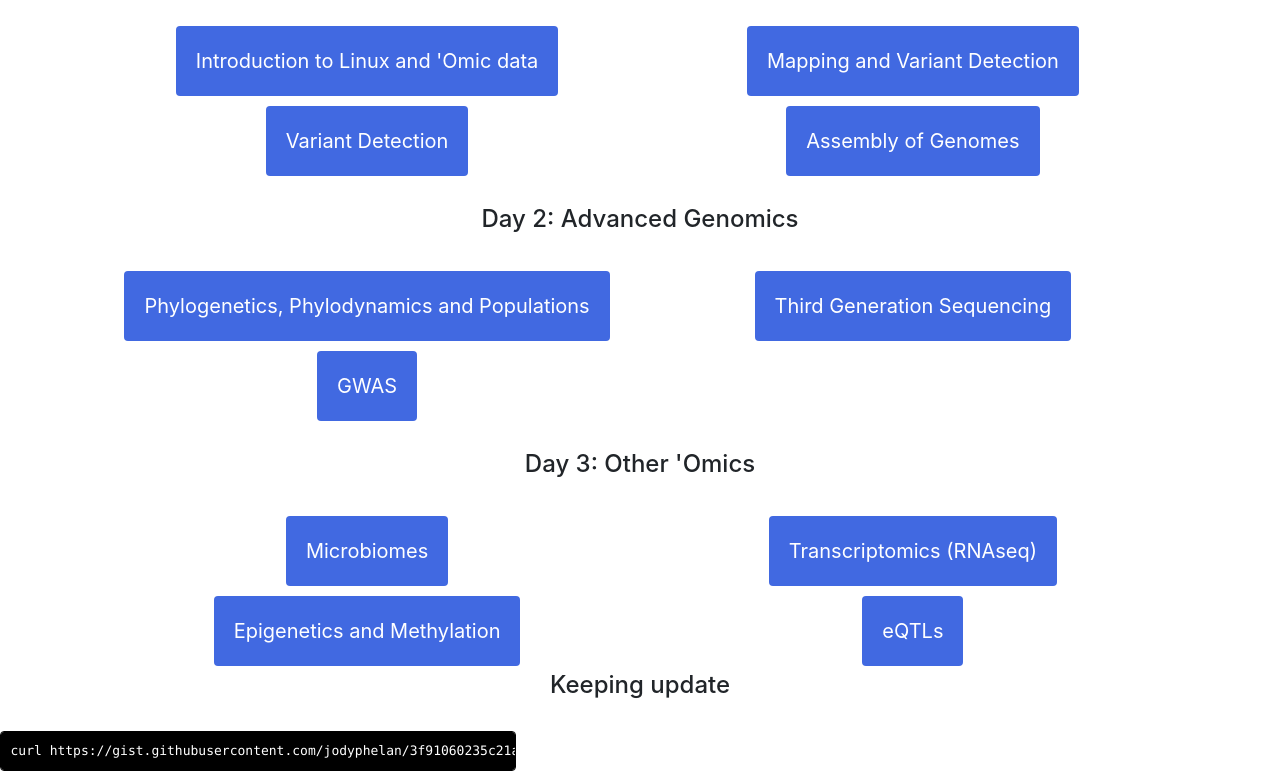
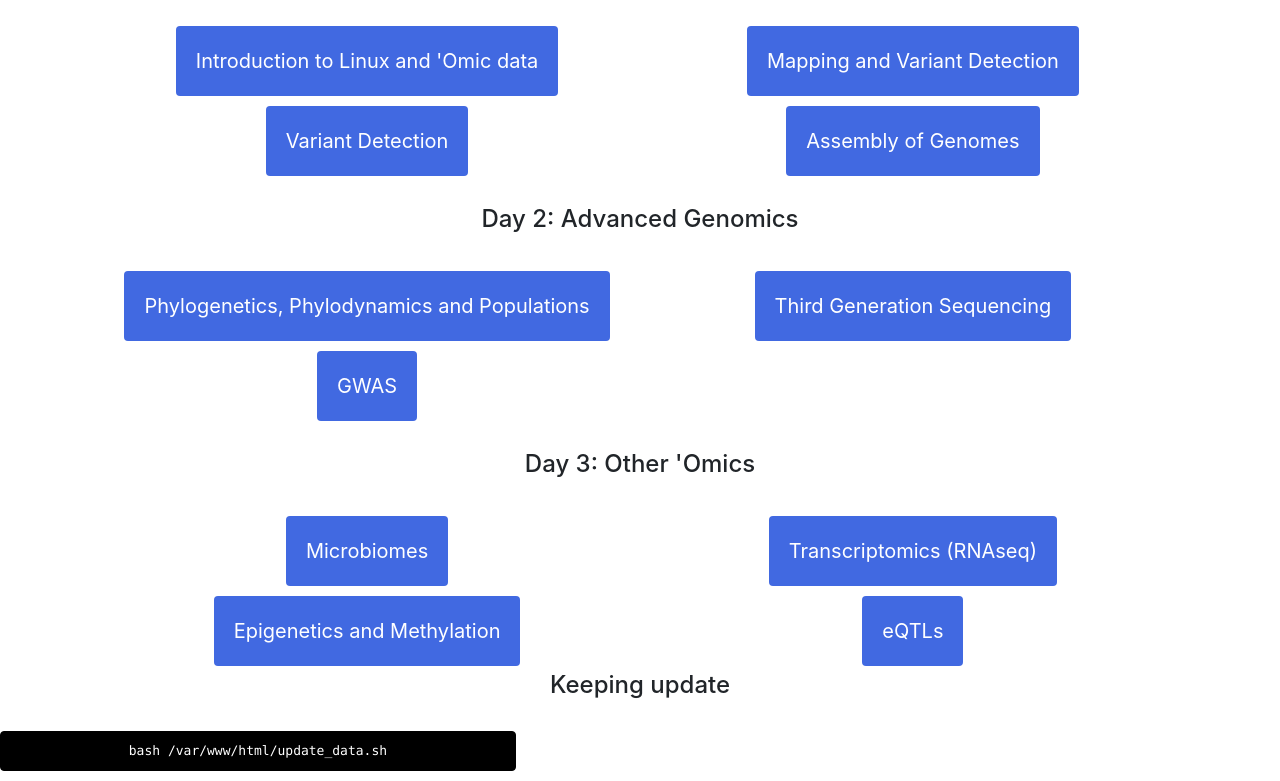
Before and after one commit to jodyphelan/genomics_course, a plain HTML site: page index.html in a window 1280 px wide. Shown: the part 449-1230 px from the top of the page. Drawn offline with Linux system fonts and the light colour scheme.

Commit message:
add updates

```diff
--- a/index.html
+++ b/index.html
@@ -143,7 +143,7 @@ pre {
 </div>
 <br>
 <div class="row">
-  <div class="col-sm-5 text-center"><pre><code>curl https://gist.githubusercontent.com/jodyphelan/3f91060235c21aae91b4b1117dc2d6af/raw/f3b85bd847f101e5970a0e504127cf92ab3b2013/course_data_update.sh</code></pre></div>
+  <div class="col-sm-5 text-center"><pre><code>bash /var/www/html/update_data.sh</code></pre></div>
 </div>
 
 
```
